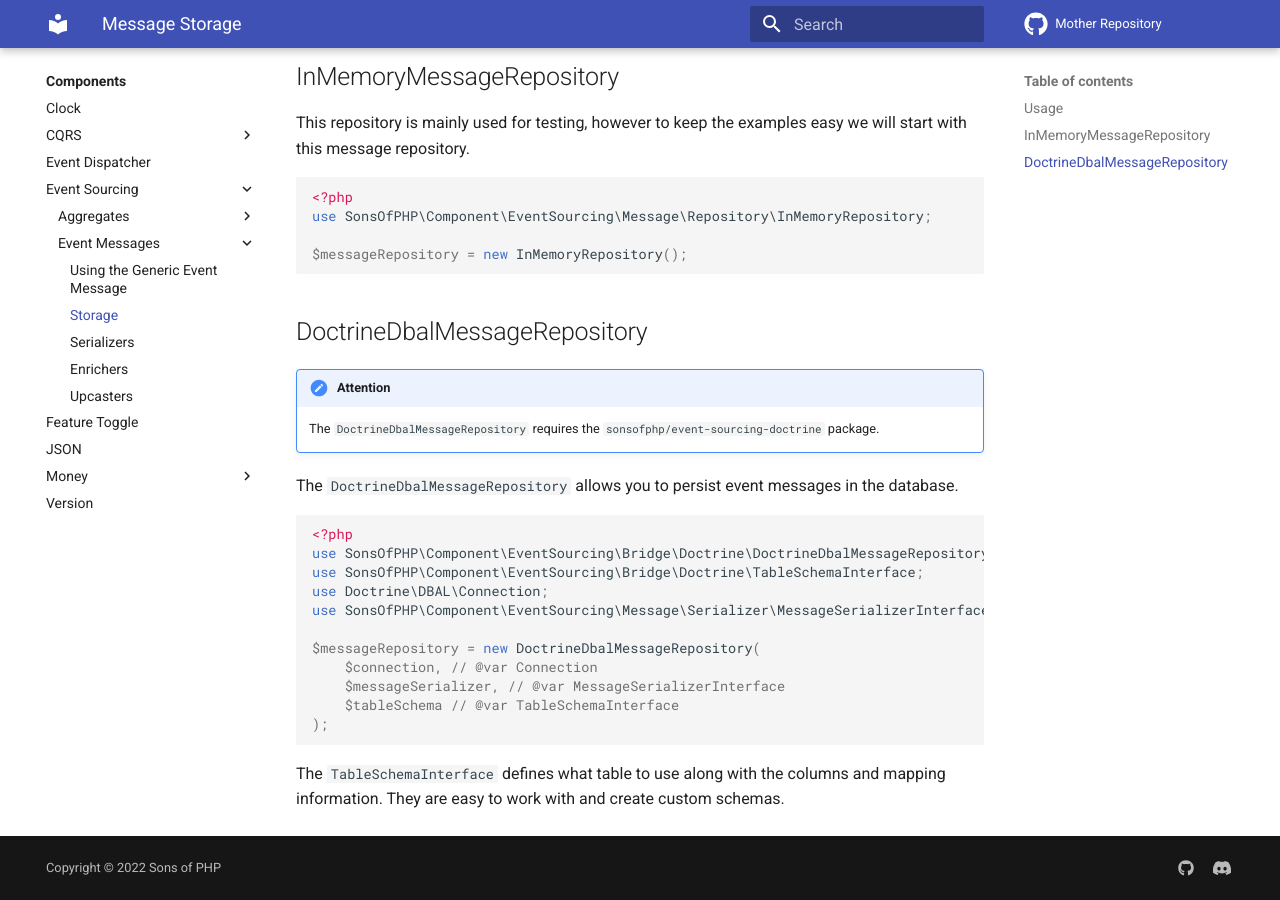
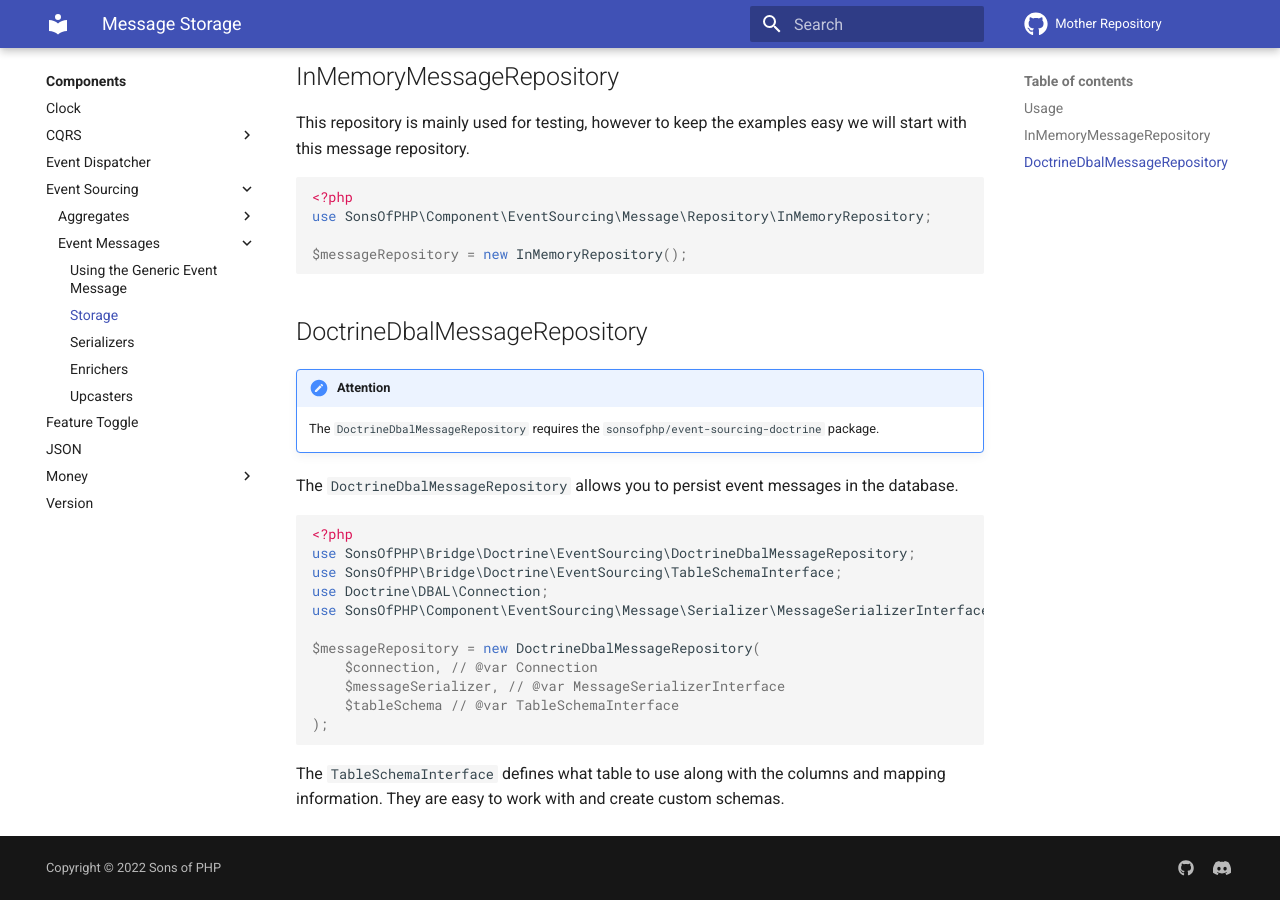
Before and after one commit to SonsOfPHP/sonsofphp-docs, an MkDocs documentation site: the page built from docs/components/event-sourcing/event-messages/storage/index.md, in a window 1280 px wide and 900 px high, scrolled down 721 px. Built offline with MkDocs 1.6.1 and Material for MkDocs 9.7.7, drawn with Linux system fonts in a browser that asks for light colours; comment, search, counter and statistics services are not loaded.

Commit message:
[EventSourcing] Updated docs to reflect changes

````diff
--- a/docs/components/event-sourcing/event-messages/storage/index.md
+++ b/docs/components/event-sourcing/event-messages/storage/index.md
@@ -54,8 +54,8 @@ database.
 
 ```php
 <?php
-use SonsOfPHP\Component\EventSourcing\Bridge\Doctrine\DoctrineDbalMessageRepository;
-use SonsOfPHP\Component\EventSourcing\Bridge\Doctrine\TableSchemaInterface;
+use SonsOfPHP\Bridge\Doctrine\EventSourcing\DoctrineDbalMessageRepository;
+use SonsOfPHP\Bridge\Doctrine\EventSourcing\TableSchemaInterface;
 use Doctrine\DBAL\Connection;
 use SonsOfPHP\Component\EventSourcing\Message\Serializer\MessageSerializerInterface;
 
````
Also changed, not shown: docs/components/event-sourcing/aggregates/index.md (+1 -1 lines).
